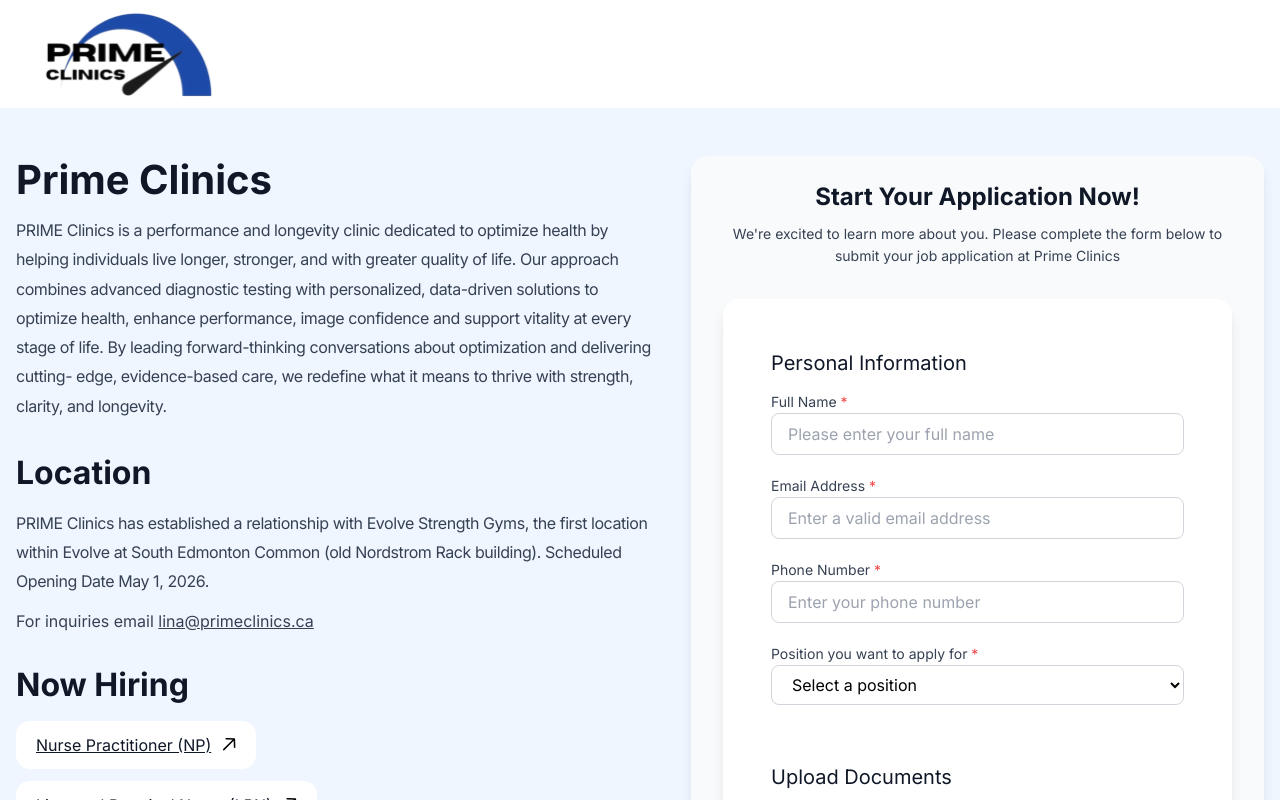
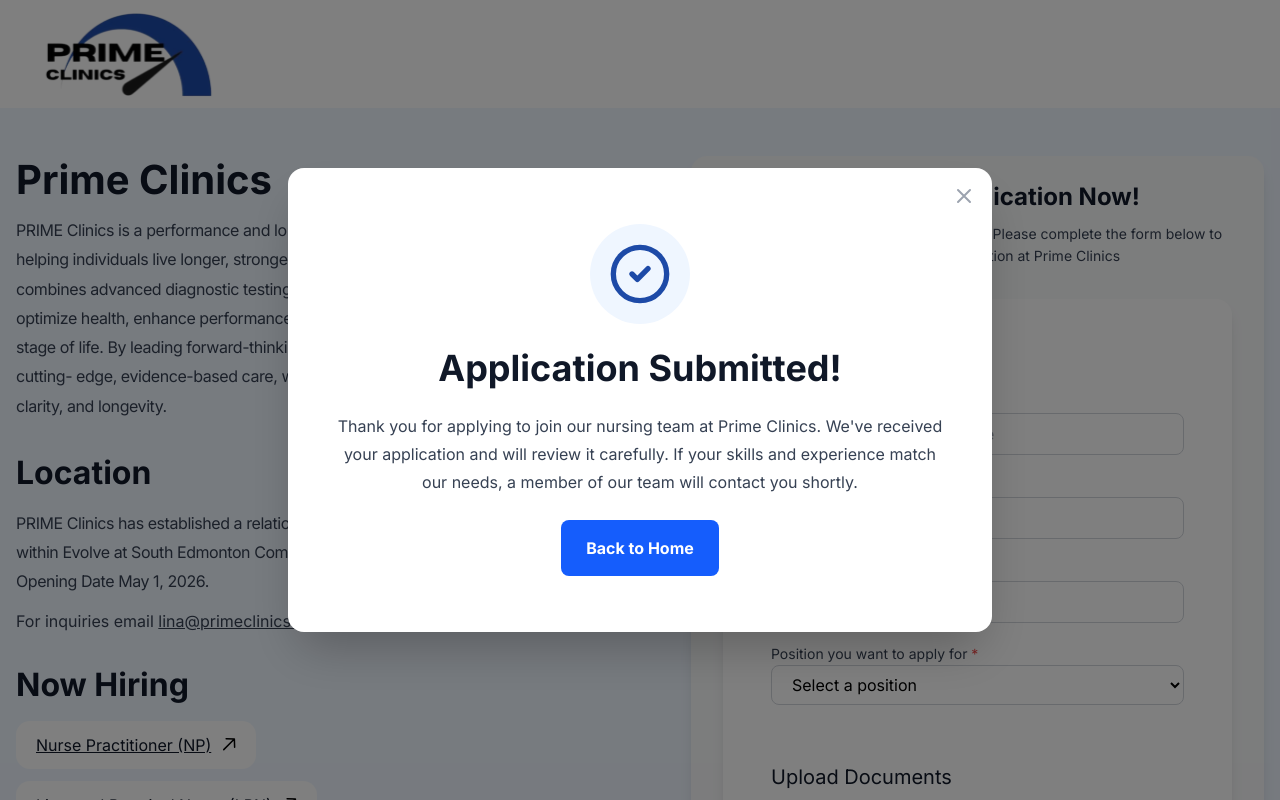
Before and after one commit to Cosmo-US-LLC/prime-clinics, a React (Vite) app: page / in a window 1280 px wide. Shown: the top 800 px of the page. Built offline with nearby package versions, Linux system fonts and the light colour scheme.

Commit message:
modal fixed

```diff
--- a/src/pages/ApplicationFormPage.jsx
+++ b/src/pages/ApplicationFormPage.jsx
@@ -661,9 +661,9 @@
       </div>
 
       {/* Success Modal */}
-      {showSuccessModal && (
+      {!showSuccessModal && (
         <div className="fixed inset-0 bg-black bg-opacity-50 flex items-center justify-center z-50 p-4">
-          <div className="flex flex-col items-center gap-6 sm:gap-10 w-full max-w-[704px] py-8 px-6 sm:py-[56px] sm:px-[48px] rounded-2xl bg-white shadow-[0_25px_50px_-12px_rgba(0,0,0,0.25)] relative">
+          <div className="flex flex-col items-center gap-6 sm:gap-6 w-full max-w-[704px] py-8 px-6 sm:py-[56px] sm:px-[48px] rounded-2xl bg-white shadow-[0_25px_50px_-12px_rgba(0,0,0,0.25)] relative">
             <button
               onClick={() => setShowSuccessModal(false)}
               className="absolute top-4 right-4 text-gray-400 hover:text-gray-600 transition-colors"
@@ -712,7 +712,7 @@
               Application Submitted!
             </h3>
 
-            <p className="text-[#364153] text-center text-[14px] sm:text-lg font-normal leading-[22px] sm:leading-[28px]">
+            <p className="text-[#364153] text-center md:text-[16px] text-[14px] sm:text-lg font-normal leading-[22px] sm:leading-[28px]">
               Thank you for applying to join our nursing team at Prime Clinics.
               We've received your application and will review it carefully. If
               your skills and experience match our needs, a member of our team
@@ -721,7 +721,7 @@
 
             <button
               onClick={() => setShowSuccessModal(false)}
-              className="bg-[#155DFC] text-white py-2 px-6 rounded-lg font-semibold hover:bg-blue-700 transition-colors"
+              className="bg-[#155DFC] text-white py-4 px-[25px] rounded-lg font-semibold hover:bg-blue-700 transition-colors"
             >
               Back to Home
             </button>
```
